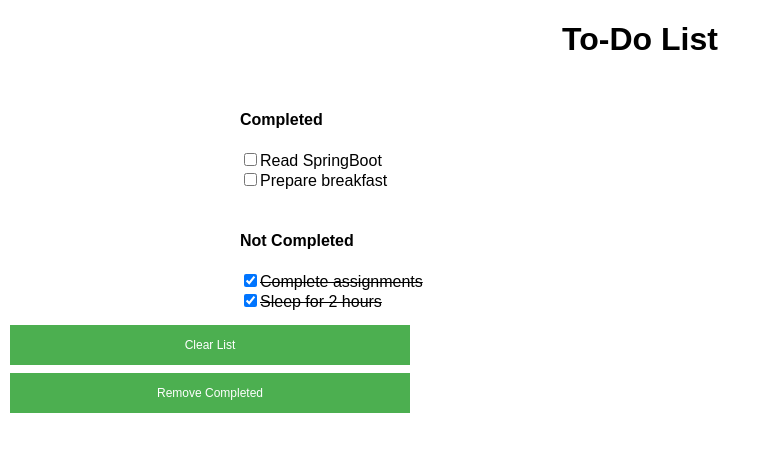
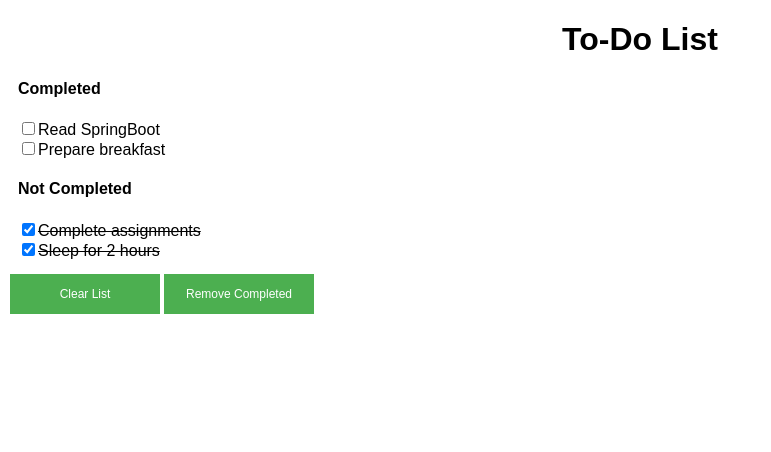
Before and after one commit to sidsrivastavasks/ToDoListReact, a React (Create React App) app: page / in a window 1280 px wide. Shown: the top 452 px of the page, without its empty margins (0-771 px from the left). Built offline with nearby package versions, Linux system fonts and the light colour scheme.

Commit message:
fixed css

```diff
--- a/src/styles.css
+++ b/src/styles.css
@@ -9,16 +9,7 @@
 .Subheader {
     text-align: center;
 }
-.card {
-    display: flex;
-    flex-direction: column;
-    justify-content: center;
-}
-.list {
-    display: flex;
-    flex-direction: column;
-    align-items: center;
-}
+
 .completed {
     margin: 10px;
     width: 100vh;
@@ -31,12 +22,11 @@ button {
     background-color: #4caf50;
     border: 6px;
     color: white;
-    padding: 10px 8px;
     text-align: center;
     text-decoration: none;
     font-size: 12px;
     margin: 4px 2px;
     align-items: center;
-    width: 400px;
+    width: 150px;
     height: 40px;
 }
```
